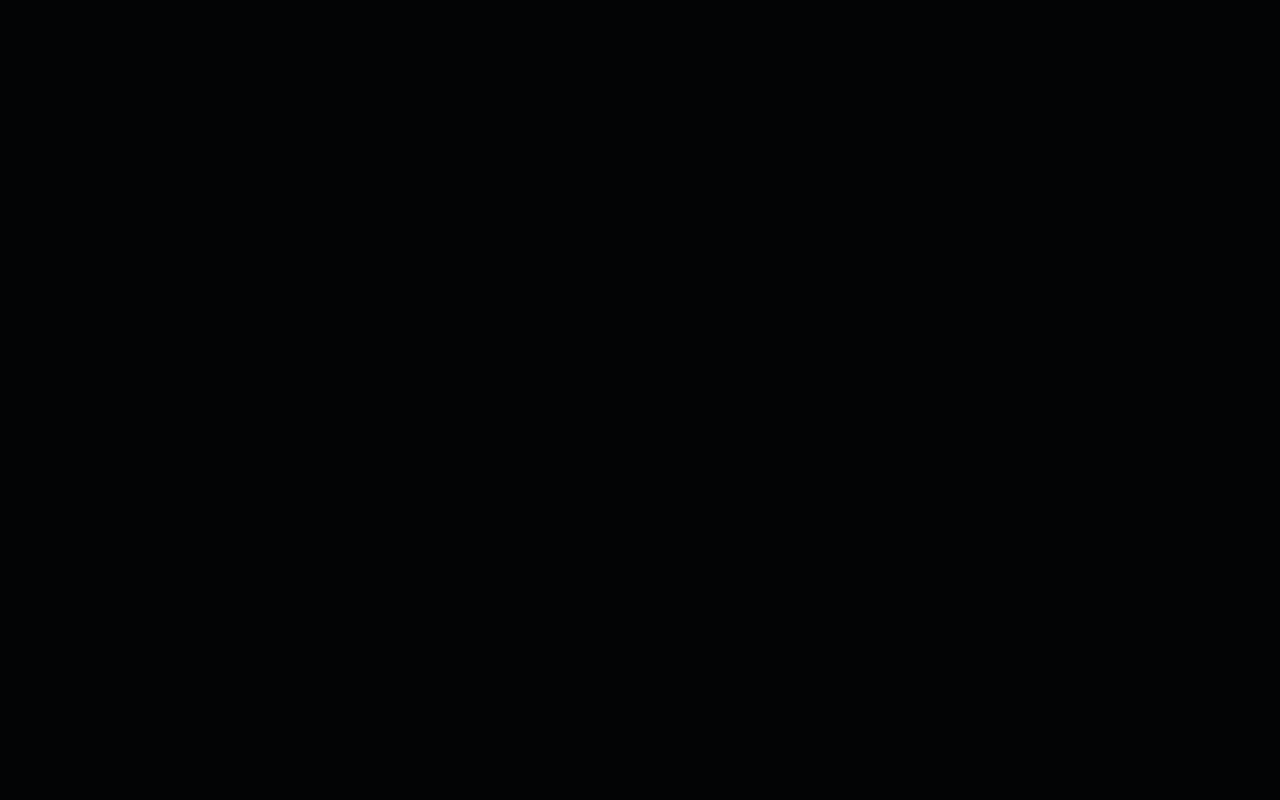
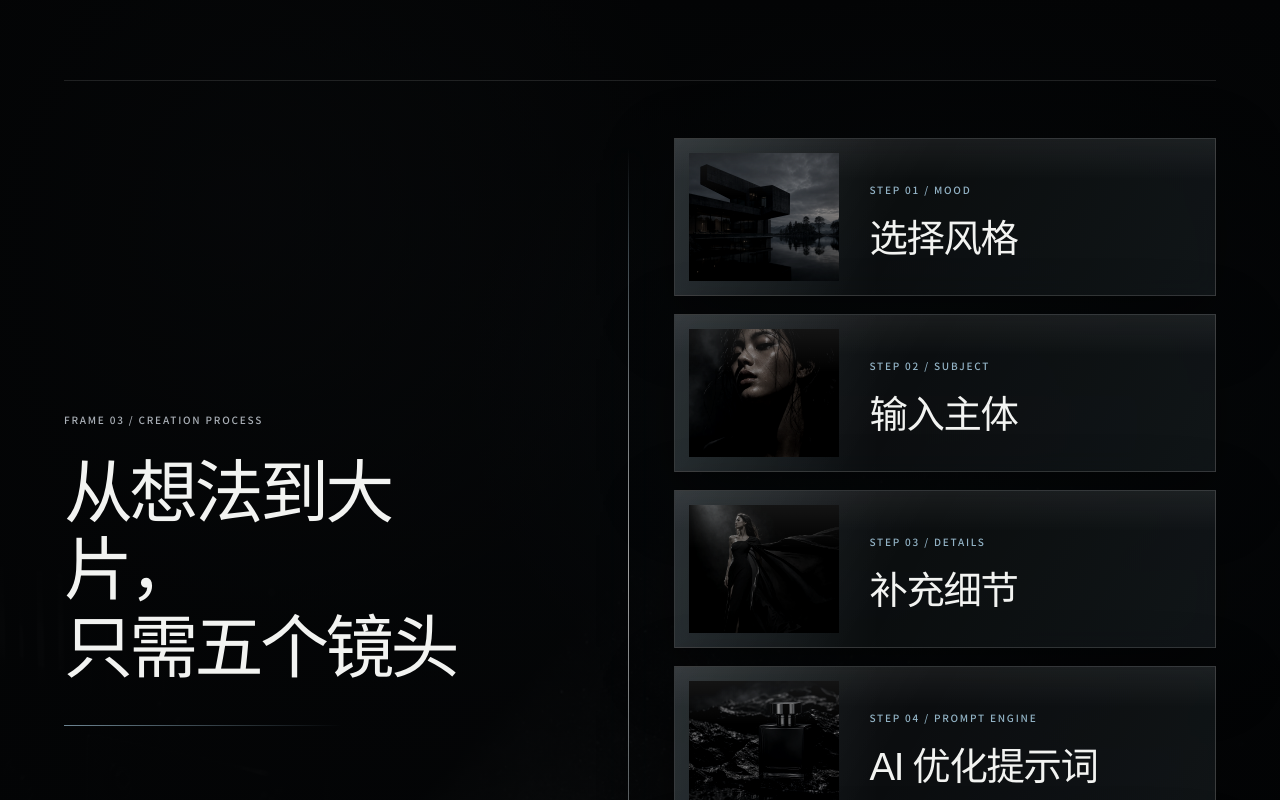
Before and after one commit to xiaoheizi0802999/huijing-ai, a Next.js app: page / in a window 1280 px wide. Shown: the part 1600-2400 px from the top of the page. Before the commit the page ends 1600 px from the top, so only its background shows below. Built offline with nearby package versions, Linux system fonts and the light colour scheme.

Commit message:
feat: add cinematic production timeline

```diff
--- a/app/globals.css
+++ b/app/globals.css
@@ -513,6 +513,218 @@ button {
   letter-spacing: 0.12em;
 }
 
+.process-section {
+  position: relative;
+  display: grid;
+  min-height: 100svh;
+  grid-template-columns: minmax(0, 0.86fr) minmax(560px, 1.14fr);
+  align-items: center;
+  gap: clamp(48px, 7vw, 128px);
+  overflow: hidden;
+  isolation: isolate;
+  padding: 15vh clamp(22px, 5vw, 86px) 16vh;
+  background:
+    radial-gradient(
+      ellipse at 18% 18%,
+      rgba(185, 226, 248, 0.1),
+      transparent 32%
+    ),
+    linear-gradient(180deg, #050607 0%, #0a0d10 48%, #030405 100%);
+}
+
+.process-section::before {
+  content: "";
+  position: absolute;
+  inset: 0;
+  z-index: 1;
+  pointer-events: none;
+  background:
+    linear-gradient(
+      90deg,
+      rgba(3, 4, 5, 0.94) 0%,
+      rgba(3, 4, 5, 0.72) 42%,
+      rgba(3, 4, 5, 0.88) 100%
+    ),
+    radial-gradient(
+      ellipse at 78% 34%,
+      rgba(124, 187, 216, 0.12),
+      transparent 38%
+    );
+}
+
+.process-section::after {
+  content: "";
+  position: absolute;
+  inset: 10vh clamp(22px, 5vw, 86px);
+  z-index: 1;
+  pointer-events: none;
+  border-top: 1px solid rgba(255, 255, 255, 0.11);
+  border-bottom: 1px solid rgba(255, 255, 255, 0.07);
+}
+
+.projector-image {
+  z-index: 0;
+  object-fit: cover;
+  opacity: 0.24;
+  filter: saturate(0.35) contrast(1.18) brightness(0.54);
+  transform: scale(1.02);
+}
+
+.process-heading {
+  position: relative;
+  z-index: 2;
+  max-width: 660px;
+}
+
+.process-heading::after {
+  content: "";
+  display: block;
+  width: min(280px, 52vw);
+  height: 1px;
+  margin-top: 38px;
+  background: linear-gradient(90deg, rgba(185, 226, 248, 0.58), transparent);
+}
+
+.process-timeline {
+  position: relative;
+  z-index: 2;
+  display: grid;
+  gap: 18px;
+  padding: 18px 0 18px 64px;
+}
+
+.timeline-light {
+  position: absolute;
+  top: 28px;
+  bottom: 28px;
+  left: 18px;
+  width: 1px;
+  overflow: hidden;
+  background: linear-gradient(
+    180deg,
+    transparent,
+    rgba(185, 226, 248, 0.24) 12%,
+    rgba(242, 243, 241, 0.52) 50%,
+    rgba(185, 226, 248, 0.2) 88%,
+    transparent
+  );
+  box-shadow: 0 0 28px rgba(185, 226, 248, 0.24);
+}
+
+.timeline-light::after {
+  content: "";
+  position: absolute;
+  inset: 0;
+  background: linear-gradient(
+    180deg,
+    transparent,
+    rgba(255, 255, 255, 0.78),
+    transparent
+  );
+  opacity: 0.36;
+}
+
+.process-step {
+  position: relative;
+}
+
+.process-step__card {
+  position: relative;
+  display: grid;
+  min-height: 156px;
+  grid-template-columns: minmax(150px, 0.42fr) minmax(0, 1fr);
+  align-items: center;
+  gap: clamp(18px, 2.6vw, 30px);
+  overflow: hidden;
+  padding: 14px 22px 14px 14px;
+  border: 1px solid rgba(255, 255, 255, 0.16);
+  background:
+    linear-gradient(
+      120deg,
+      rgba(255, 255, 255, 0.08),
+      rgba(255, 255, 255, 0.018) 42%,
+      rgba(185, 226, 248, 0.055)
+    ),
+    rgba(8, 11, 14, 0.64);
+  box-shadow: 0 22px 70px rgba(0, 0, 0, 0.38);
+  backdrop-filter: blur(12px);
+  -webkit-backdrop-filter: blur(12px);
+}
+
+.process-step__card::before {
+  content: "";
+  position: absolute;
+  inset: 0;
+  pointer-events: none;
+  background:
+    linear-gradient(90deg, rgba(185, 226, 248, 0.1), transparent 38%),
+    linear-gradient(180deg, rgba(255, 255, 255, 0.06), transparent 26%);
+}
+
+.process-step__image {
+  position: relative;
+  min-height: 128px;
+  overflow: hidden;
+  background: #06080a;
+}
+
+.process-step__image::after {
+  content: "";
+  position: absolute;
+  inset: 0;
+  pointer-events: none;
+  background:
+    linear-gradient(180deg, rgba(255, 255, 255, 0.08), transparent 34%),
+    rgba(3, 4, 5, 0.14);
+}
+
+.process-step__image img {
+  object-fit: cover;
+  filter: saturate(0.48) contrast(1.1) brightness(0.68);
+}
+
+.process-step__copy {
+  position: relative;
+  z-index: 1;
+}
+
+.process-step__label {
+  color: rgba(185, 226, 248, 0.78);
+  font-size: 10px;
+  font-weight: 500;
+  letter-spacing: 0.18em;
+}
+
+.process-step__card h3 {
+  margin: 20px 0 0;
+  color: var(--color-ink);
+  font-size: clamp(24px, 3vw, 42px);
+  font-weight: 500;
+  letter-spacing: -0.035em;
+  line-height: 1.06;
+}
+
+.process-node {
+  position: absolute;
+  z-index: 2;
+  top: 50%;
+  left: -64px;
+  display: grid;
+  width: 38px;
+  height: 38px;
+  place-items: center;
+  border: 1px solid rgba(185, 226, 248, 0.46);
+  border-radius: 999px;
+  background: rgba(3, 4, 5, 0.82);
+  color: rgba(242, 243, 241, 0.84);
+  font-size: 10px;
+  letter-spacing: 0.1em;
+  box-shadow:
+    0 0 0 8px rgba(3, 4, 5, 0.72),
+    0 0 28px rgba(185, 226, 248, 0.22);
+  transform: translateY(-50%);
+}
+
 @keyframes grain-shift {
   0% {
     transform: translate3d(0, 0, 0);
@@ -553,7 +765,8 @@ button {
 
   .hero-screen,
   .hero-copy,
-  .capability-card {
+  .capability-card,
+  .projector-image {
     transform: none !important;
     transition: none;
   }
@@ -643,4 +856,69 @@ button {
     min-height: 310px;
     transform: none;
   }
+
+  .process-section {
+    grid-template-columns: 1fr;
+    gap: 58px;
+    padding: 112px clamp(20px, 6vw, 32px);
+  }
+
+  .process-section::before {
+    background:
+      linear-gradient(
+        180deg,
+        rgba(3, 4, 5, 0.92) 0%,
+        rgba(3, 4, 5, 0.74) 46%,
+        rgba(3, 4, 5, 0.95) 100%
+      ),
+      radial-gradient(
+        ellipse at 64% 18%,
+        rgba(124, 187, 216, 0.1),
+        transparent 42%
+      );
+  }
+
+  .process-section::after {
+    inset: 82px clamp(20px, 6vw, 32px);
+  }
+
+  .projector-image {
+    opacity: 0.18;
+  }
+
+  .process-heading::after {
+    margin-top: 30px;
+  }
+
+  .process-timeline {
+    gap: 16px;
+    padding: 10px 0 10px 50px;
+  }
+
+  .timeline-light {
+    top: 20px;
+    bottom: 20px;
+    left: 18px;
+  }
+
+  .process-step__card {
+    min-height: 0;
+    grid-template-columns: 1fr;
+    gap: 18px;
+    padding: 12px 12px 24px;
+  }
+
+  .process-step__image {
+    min-height: clamp(160px, 48vw, 240px);
+  }
+
+  .process-step__copy {
+    padding-inline: 6px;
+  }
+
+  .process-node {
+    left: -50px;
+    width: 34px;
+    height: 34px;
+  }
 }
--- a/app/page.tsx
+++ b/app/page.tsx
@@ -2,6 +2,7 @@ import { CapabilitiesSection } from "@/components/cinematic/capabilities-section
 import { CinematicHeader } from "@/components/cinematic/cinematic-header"
 import { FilmGrain } from "@/components/cinematic/film-grain"
 import { HeroSection } from "@/components/cinematic/hero-section"
+import { ProcessSection } from "@/components/cinematic/process-section"
 
 export default function Home() {
   return (
@@ -11,6 +12,7 @@ export default function Home() {
       <main>
         <HeroSection />
         <CapabilitiesSection />
+        <ProcessSection />
       </main>
     </div>
   )
--- /dev/null
+++ b/components/cinematic/process-section.tsx
@@ -0,0 +1,74 @@
+import Image from "next/image"
+import { cinematicAssets, processSteps } from "@/lib/landing-content"
+import { Reveal } from "./reveal"
+
+export function ProcessSection() {
+  const projectorAsset = cinematicAssets.processProjector
+
+  return (
+    <section
+      aria-labelledby="process-title"
+      className="process-section"
+      id="process"
+    >
+      <Image
+        alt=""
+        className="projector-image"
+        fill
+        sizes="100vw"
+        src={projectorAsset.src}
+        style={{ objectPosition: projectorAsset.focalPoint }}
+      />
+
+      <Reveal className="section-heading process-heading">
+        <p className="frame-label">FRAME 03 / CREATION PROCESS</p>
+        <h2 id="process-title">
+          从想法到大片，
+          <br />
+          只需五个镜头
+        </h2>
+      </Reveal>
+
+      <div aria-label="五个镜头创作流程" className="process-timeline">
+        <span aria-hidden="true" className="timeline-light" />
+
+        {processSteps.map((item, index) => {
+          const asset = cinematicAssets[item.asset]
+          const nodeLabel = String(index + 1).padStart(2, "0")
+
+          return (
+            <Reveal
+              key={item.step}
+              className="process-step"
+              delay={index * 120}
+            >
+              <article
+                aria-labelledby={`process-step-${nodeLabel}`}
+                className="process-step__card"
+              >
+                <span aria-hidden="true" className="process-node">
+                  {nodeLabel}
+                </span>
+
+                <div className="process-step__image">
+                  <Image
+                    alt=""
+                    fill
+                    sizes="(max-width: 767px) 78vw, 18vw"
+                    src={item.image}
+                    style={{ objectPosition: asset.focalPoint }}
+                  />
+                </div>
+
+                <div className="process-step__copy">
+                  <span className="process-step__label">{item.step}</span>
+                  <h3 id={`process-step-${nodeLabel}`}>{item.title}</h3>
+                </div>
+              </article>
+            </Reveal>
+          )
+        })}
+      </div>
+    </section>
+  )
+}
```
Also changed, not shown: 1 other file (tests, documents, lock files or other folders).
